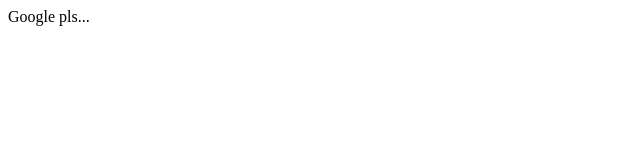
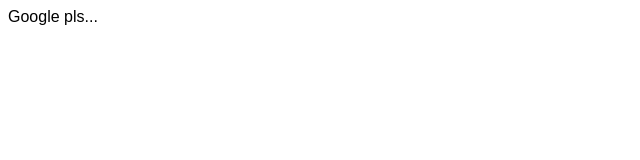
Before and after one commit to brianlechthaler/googlpleasefixyourshit.xyz, a plain HTML site: page index.html in a window 1280 px wide. Shown: the full height of the page, 0-640 px from the left. Drawn offline with Linux system fonts and the light colour scheme.

Commit message:
now with a nice font

```diff
--- a/index.html
+++ b/index.html
@@ -2,8 +2,13 @@
 <html>
 <head>
 	<title>Google pls...</title>
+<style type="text/css">
+.pls {
+	font-family: Arial, Helvetica, sans-serif;
+}
+</style>
 </head>
-<body>
+<body class="pls">
 	Google pls...
 </body>
 </html>
```
